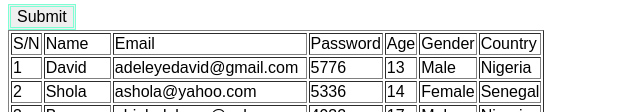
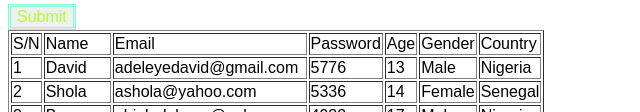
Before and after one commit to Danieljolayemi/webpage, a plain HTML site: page index.html in a window 1280 px wide. Shown: the part 840-952 px from the top of the page, 0-640 px from the left. Drawn offline with Linux system fonts and the light colour scheme.

Commit message:
this is my first commit

```diff
--- a/index.html
+++ b/index.html
@@ -42,7 +42,7 @@
         <option value="BSC">BSC</option>
     </select><br><br>
     <textarea name="table" id="table" cols="30" rows="10"> tell us about yourself </textarea><br>
-    <input type="submit"><br>
+    <input type="submit" style="color:greenyellow ;"><br>
     <table border="all">
             <tr>
                 <td>S/N</td>
```
